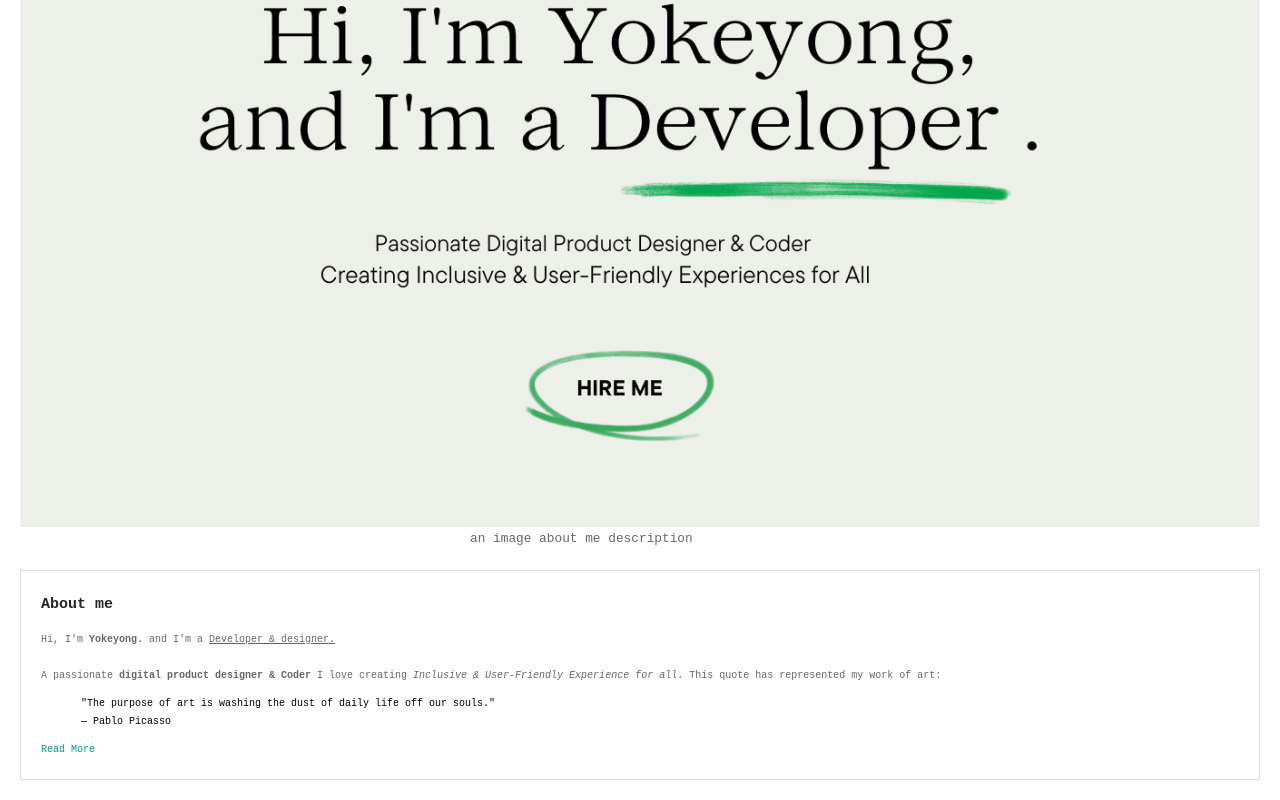
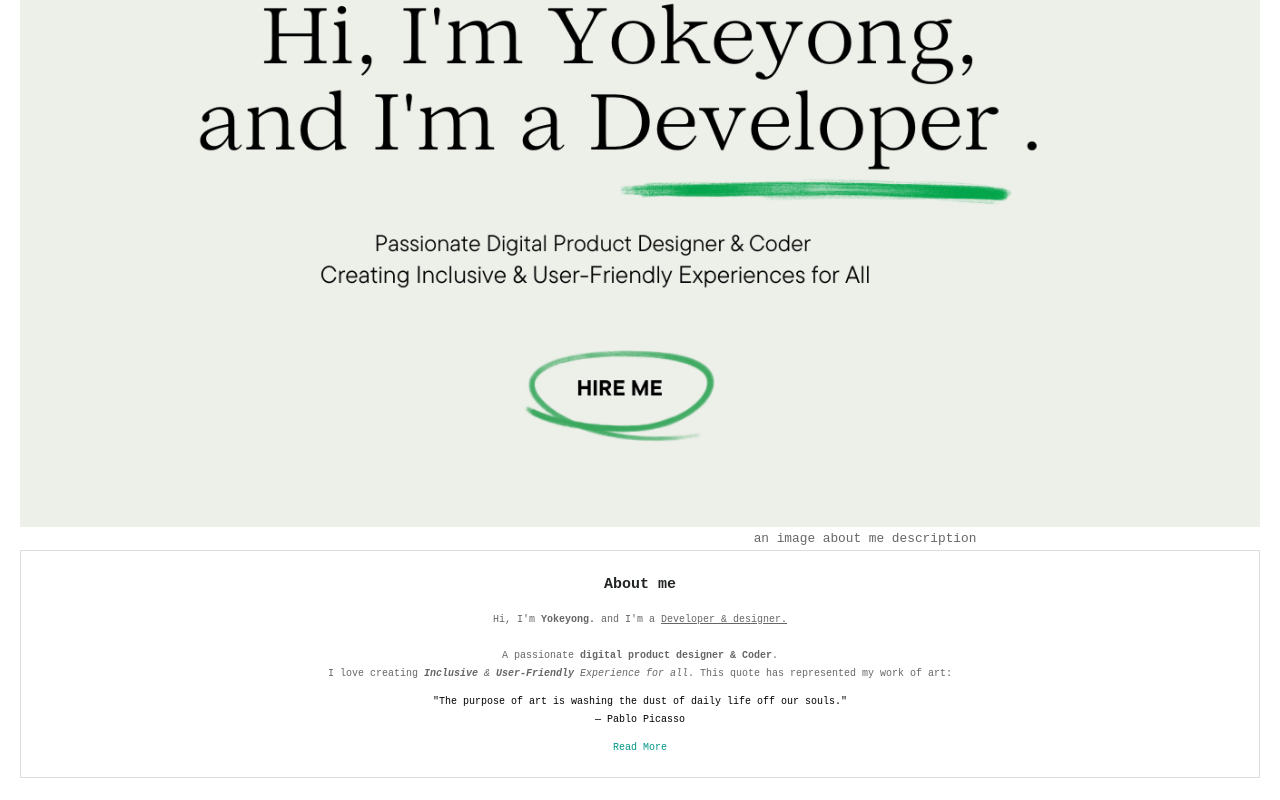
Before and after one commit to gitYokeYong/personalblog, a plain HTML site: page pages/about-me.html in a window 1280 px wide. Shown: the part 347-1147 px from the top of the page. Drawn offline with Linux system fonts and the light colour scheme.

Commit message:
update aboutme layout

```diff
--- a/css/aboutme.css
+++ b/css/aboutme.css
@@ -1,6 +1,3 @@
-
-
-
 /* Ensure all content is displayed within the viewport */
 body, html {
   margin: 0;
@@ -10,7 +7,7 @@ body, html {
 
 /* Container styles */
 .container2 {
-    display: block;
+  display: flex;
   flex-direction: column;
   justify-content: center;
   align-items: center;
@@ -34,7 +31,15 @@ body, html {
   height: auto; /* Maintain aspect ratio */
 }
 
-
+/* Card styles */
+.card-aboutme {
+  width: 100%; /* Responsive width for the card */
+  max-width: 100%; /* Ensure the card doesn't exceed the viewport width */
+  padding: 20px;
+  box-sizing: border-box;
+  border: 1px solid #ddd;
+  text-align: center; /* Center-align text content within the card */
+}
 
 /* CSS for social sharing icons */
 .social-sharing {
@@ -43,24 +48,3 @@ body, html {
   background-color: #f8f8f8;
   border: 1px solid #ddd;
 }
-
-.card-aboutme-content {
-    display: block;
-    margin-top: 20px; /* Add margin to create space between h1 and card */
-    width: 100%; /* Responsive width for the card */
-    max-width: 100%; /* Ensure the card doesn't exceed the viewport width */
-    padding: 20px;
-    box-sizing: border-box;
-    border: 1px solid #ddd;
-}
-
-
-  /* CSS for social sharing icons */
-  .social-sharing {
-    margin-top: 20px;
-    padding: 10px;
-    background-color: #f8f8f8;
-    border: 1px solid #ddd;
-  }
-
-.card-aboutme-content
--- a/pages/about-me.html
+++ b/pages/about-me.html
@@ -31,12 +31,12 @@
 
 
             </div><figcaption>an image about me description</figcaption>
-            <div class="card-aboutme-content">
+            <div class="card-aboutme">
                 <!-- Content of the card -->
                 <h2>About me</h2>
                 <p>Hi, I'm <b>Yokeyong.</b> and I'm a <u>Developer & designer.</u><br><br>
-                   A passionate<strong> digital product designer & Coder</strong>
-                   I love creating <em>Inclusive & User-Friendly Experience for all</em>. This quote has represented my work of art:
+                   A passionate<strong> digital product designer & Coder</strong>.<br>
+                   I love creating <em><strong>Inclusive</strong> & <strong> User-Friendly</strong>  Experience for all</em>. This quote has represented my work of art:
                 </p>
                 <blockquote>
                     "The purpose of art is washing the dust of daily life off our souls."
```
Lines whose indentation alone changed are shown as unchanged.
